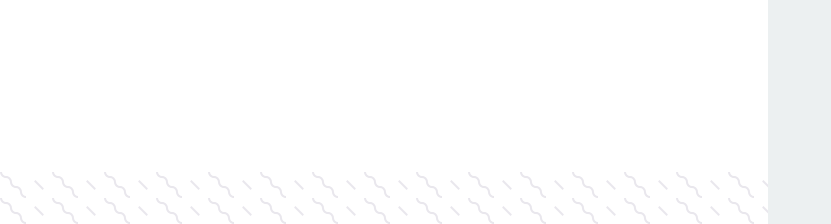
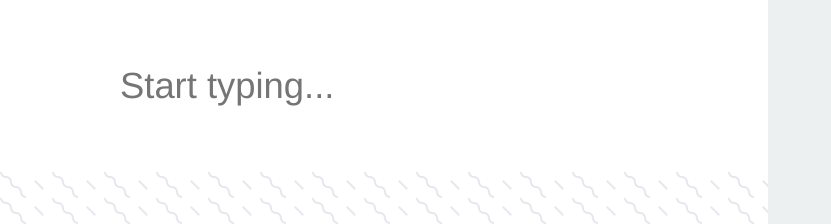
Before and after one commit to taraculpin/react-gifs, a React app: page / in a window 1280 px wide. Shown: the top 224 px of the page, without its empty margins (0-831 px from the left). Built offline with nearby package versions, Linux system fonts and the light colour scheme.

Commit message:
added placeholder text and commented out font awesome icon

```diff
--- a/assets/stylesheets/application.scss
+++ b/assets/stylesheets/application.scss
@@ -19,15 +19,15 @@
     }
   }
 
-  &:before {
-    content: '\F002';
-    position: absolute;
-    top: 35px;
-    left: 60px;
-    font-family: FontAwesome;
-    font-size: 2.6em;
-    opacity: 0.4;
-  }
+  // &:before {
+  //   content: '\F002';
+  //   position: absolute;
+  //   top: 35px;
+  //   left: 60px;
+  //   font-family: FontAwesome;
+  //   font-size: 2.6em;
+  //   opacity: 0.4;
+  // }
 
   .selected-gif {
     text-align: center;
--- a/src/components/gif.jsx
+++ b/src/components/gif.jsx
@@ -4,7 +4,6 @@
 
 class Gif extends Component {
   handleClick = (event) => {
-    console.log(event);
     this.props.selectedGif(this.props.id)
   }
   render() {
--- a/src/components/search_bar.jsx
+++ b/src/components/search_bar.jsx
@@ -7,7 +7,7 @@
 
   render() {
     return (
-      <input type="text" className ="form-search" onChange={this.handleUpdate}/>
+      <input type="text" placeholder="Start typing..." className ="form-search" onChange={this.handleUpdate}/>
 
     );
   }
```
